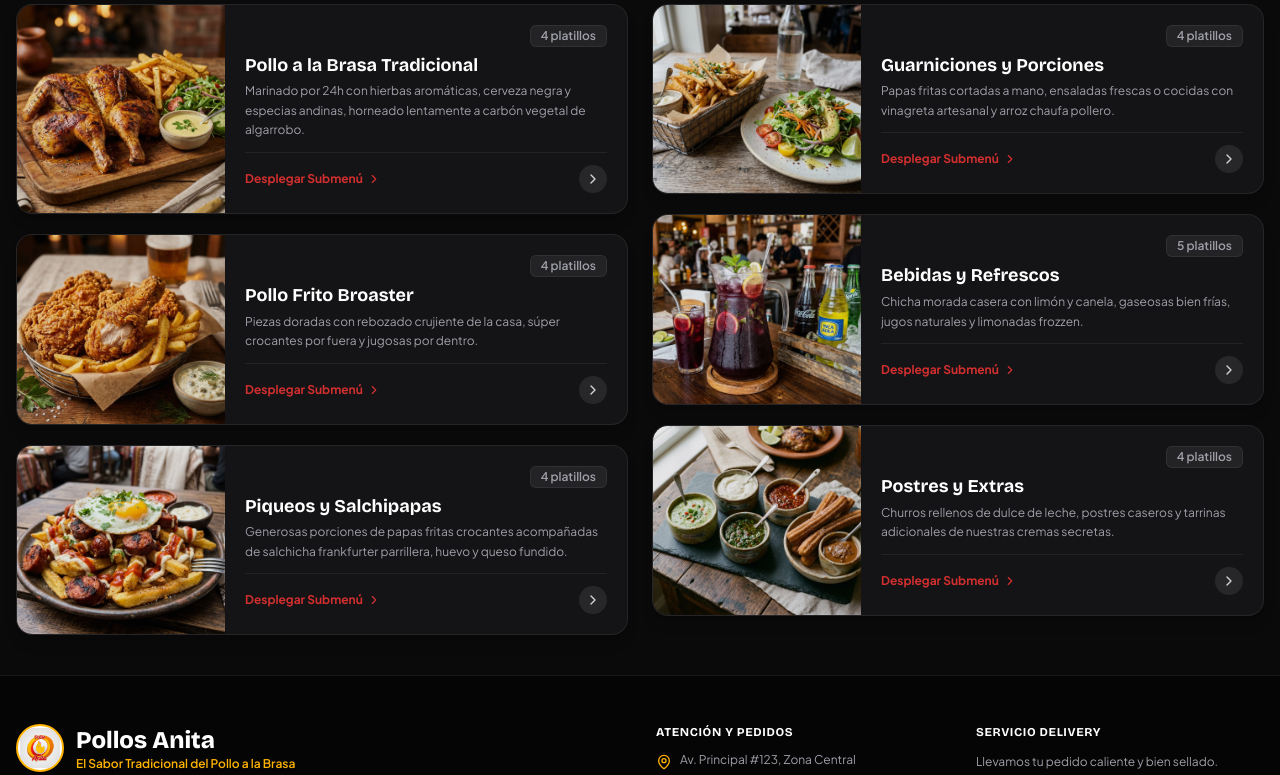
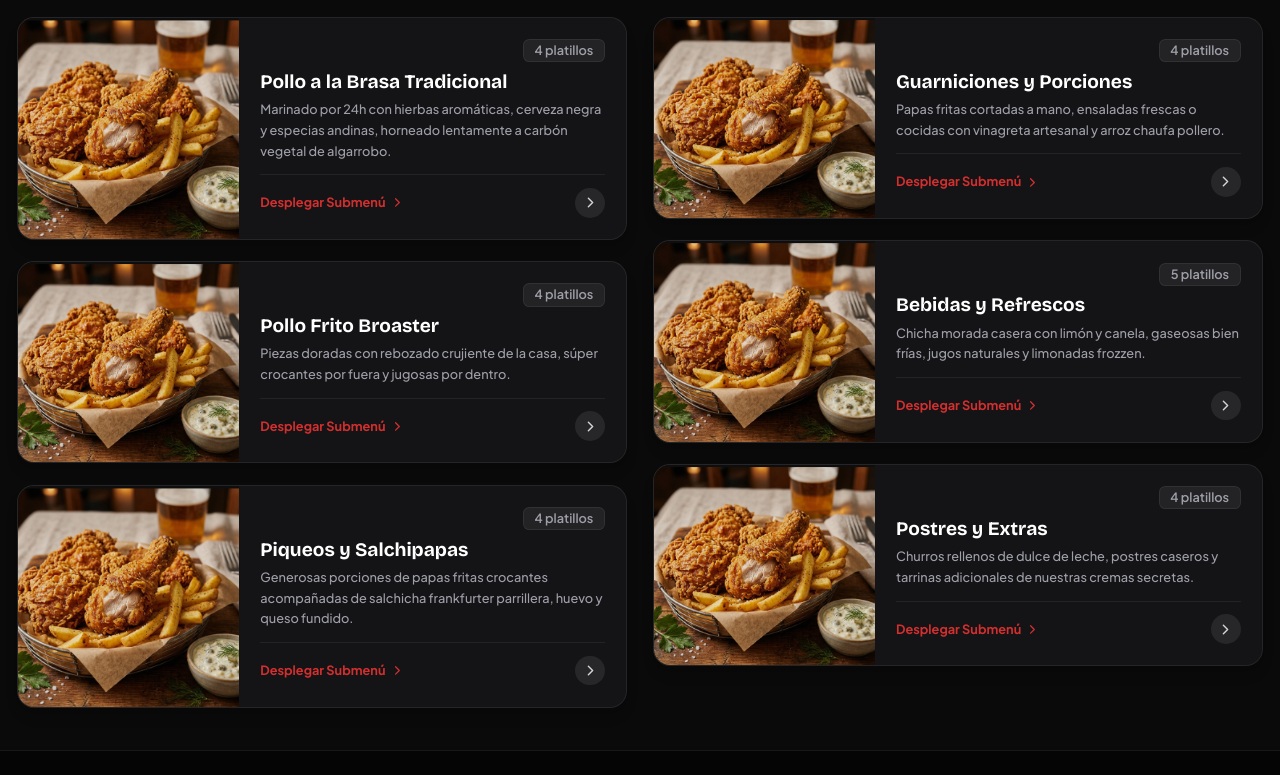
Before and after one commit to proesasucre/catalogo-y-pedido-pollos-anita, a React (Vite) app: page / in a window 1280 px wide. Shown: the part 580-1355 px from the top of the page. Built offline with nearby package versions, Linux system fonts and the light colour scheme.

Commit message:
feat: update assets and refine typography
- Replace product and hero images with optimized static assets
- Set base font size and weight for improved readability
- Ensure consistent image pathing for menu items

```diff
--- a/src/App.tsx
+++ b/src/App.tsx
@@ -34,7 +34,8 @@ export default function App() {
     const saved = localStorage.getItem('pollos_anita_products');
     if (saved) {
       try {
-        return JSON.parse(saved);
+        const parsed = JSON.parse(saved);
+        return parsed.map((p: Product) => ({ ...p, image: '/2.png' }));
       } catch (e) {
         console.error('Error loading products', e);
       }
--- a/src/components/Hero.tsx
+++ b/src/components/Hero.tsx
@@ -3,11 +3,11 @@ import React from 'react';
 export const Hero: React.FC = () => {
   return (
     <section className="relative overflow-hidden w-full h-[220px] sm:h-[300px] md:h-[360px] bg-black">
-      {/* Fondo actual del banner con gradiente suave hacia el negro */}
+      {/* Fondo 1.png del banner detrás del logotipo */}
       <img
-        src="/src/assets/images/hero_polleria_banner_1793213901178.jpg"
+        src="/1.png"
         alt="Pollos Anita"
-        className="w-full h-full object-cover object-center opacity-75"
+        className="w-full h-full object-cover object-center opacity-85"
         referrerPolicy="no-referrer"
       />
 
--- a/src/data/initialMenu.ts
+++ b/src/data/initialMenu.ts
@@ -21,7 +21,7 @@ export const CATEGORIES: Category[] = [
     shortTitle: 'Pollo a la Brasa',
     column: 'left',
     order: 1,
-    image: '/src/assets/images/cat_pollo_brasa_1793213901696.jpg',
+    image: '/2.png',
     description: 'Marinado por 24h con hierbas aromáticas, cerveza negra y especias andinas, horneado lentamente a carbón vegetal de algarrobo.',
     badge: 'Más Vendido',
   },
@@ -31,7 +31,7 @@ export const CATEGORIES: Category[] = [
     shortTitle: 'Pollo Broaster',
     column: 'left',
     order: 2,
-    image: '/src/assets/images/cat_pollo_broaster_1793213902729.jpg',
+    image: '/2.png',
     description: 'Piezas doradas con rebozado crujiente de la casa, súper crocantes por fuera y jugosas por dentro.',
     badge: 'Extra Crujiente',
   },
@@ -41,7 +41,7 @@ export const CATEGORIES: Category[] = [
     shortTitle: 'Salchipapas y Piqueos',
     column: 'left',
     order: 3,
-    image: '/src/assets/images/cat_salchipapas_1793213903520.jpg',
+    image: '/2.png',
     description: 'Generosas porciones de papas fritas crocantes acompañadas de salchicha frankfurter parrillera, huevo y queso fundido.',
     badge: 'Favorito',
   },
@@ -53,7 +53,7 @@ export const CATEGORIES: Category[] = [
     shortTitle: 'Guarniciones',
     column: 'right',
     order: 4,
-    image: '/src/assets/images/cat_guarniciones_1793213904354.jpg',
+    image: '/2.png',
     description: 'Papas fritas cortadas a mano, ensaladas frescas o cocidas con vinagreta artesanal y arroz chaufa pollero.',
     badge: 'Acompañamientos',
   },
@@ -63,7 +63,7 @@ export const CATEGORIES: Category[] = [
     shortTitle: 'Bebidas Frías',
     column: 'right',
     order: 5,
-    image: '/src/assets/images/cat_bebidas_1793213905492.jpg',
+    image: '/2.png',
     description: 'Chicha morada casera con limón y canela, gaseosas bien frías, jugos naturales y limonadas frozzen.',
     badge: 'Refrescante',
   },
@@ -73,7 +73,7 @@ export const CATEGORIES: Category[] = [
     shortTitle: 'Postres y Salsas',
     column: 'right',
     order: 6,
-    image: '/src/assets/images/cat_postres_extras_1793213905082.jpg',
+    image: '/2.png',
     description: 'Churros rellenos de dulce de leche, postres caseros y tarrinas adicionales de nuestras cremas secretas.',
     badge: 'Dulce Final',
   },
@@ -88,7 +88,7 @@ export const INITIAL_PRODUCTS: Product[] = [
     description: 'El clásico indiscutible: 1 pollo entero dorado a la leña, corte jugoso y piel crocante con sazón secreta Anita.',
     price: 78,
     originalPrice: 85,
-    image: '/src/assets/images/cat_pollo_brasa_1793213901696.jpg',
+    image: '/2.png',
     isAvailable: true,
     isPopular: true,
     badge: 'Recomendado Familiar',
@@ -124,7 +124,7 @@ export const INITIAL_PRODUCTS: Product[] = [
     name: '1/2 Pollo a la Brasa Clásico',
     description: 'Medio pollo dorado a la perfección para compartir entre dos personas, con abundante guarnición.',
     price: 44,
-    image: '/src/assets/images/cat_pollo_brasa_1793213901696.jpg',
+    image: '/2.png',
     isAvailable: true,
     isPopular: true,
     accompaniments: '1/2 Pollo + Papas fritas medianas + Ensalada clásica + 2 Cremas',
@@ -149,7 +149,7 @@ export const INITIAL_PRODUCTS: Product[] = [
     name: '1/4 Pollo a la Brasa Personal',
     description: 'Cuarto de pollo a la brasa con presa a tu gusto, recién salido del horno con papitas crocantes.',
     price: 25,
-    image: '/src/assets/images/cat_pollo_brasa_1793213901696.jpg',
+    image: '/2.png',
     isAvailable: true,
     accompaniments: '1 Presa grande + Papas fritas personales + Ensalada + Cremas',
     options: [
@@ -178,7 +178,7 @@ export const INITIAL_PRODUCTS: Product[] = [
     description: 'Para celebraciones y familias numerosas: 1 pollo y medio a la brasa con doble porción de papas y chicha morada.',
     price: 119,
     originalPrice: 130,
-    image: '/src/assets/images/hero_polleria_banner_1793213901178.jpg',
+    image: '/2.png',
     isAvailable: true,
     badge: 'Ahorro Máximo',
     accompaniments: '1.5 Pollo a la Brasa + Doble Papas Fritas Familiares + Ensalada Gigante + Chicha Morada 1.5L + 6 Cremas',
@@ -202,7 +202,7 @@ export const INITIAL_PRODUCTS: Product[] = [
     name: 'Combo Broaster Crujiente (3 Presas)',
     description: 'Tres piezas seleccionadas de pollo frito con nuestra receta secreta de especias crujientes y piel dorada.',
     price: 36,
-    image: '/src/assets/images/cat_pollo_broaster_1793213902729.jpg',
+    image: '/2.png',
     isAvailable: true,
     isPopular: true,
     badge: 'Favorito Broaster',
@@ -229,7 +229,7 @@ export const INITIAL_PRODUCTS: Product[] = [
     description: 'Balde cargado con 8 presas extra crocantes recién fritas al momento, ideal para disfrutar entre 4 o 5 personas.',
     price: 89,
     originalPrice: 98,
-    image: '/src/assets/images/cat_pollo_broaster_1793213902729.jpg',
+    image: '/2.png',
     isAvailable: true,
     badge: 'Combo Grupo',
     accompaniments: '8 Presas de Pollo Broaster + Papas familiares + 6 Cremas surtidas + 4 Panes artesanales',
@@ -240,7 +240,7 @@ export const INITIAL_PRODUCTS: Product[] = [
     name: 'Broaster Personal (2 Presas)',
     description: 'Dos presas doraditas y crocantes con porción de papas y ensalada fresca con vinagreta casera.',
     price: 26,
-    image: '/src/assets/images/cat_pollo_broaster_1793213902729.jpg',
+    image: '/2.png',
     isAvailable: true,
     accompaniments: '2 Presas a elección + Papas fritas + Ensalada + Cremas',
     options: [
@@ -260,7 +260,7 @@ export const INITIAL_PRODUCTS: Product[] = [
     name: 'Alitas Broaster Glaseadas (6 uds)',
     description: 'Alitas de pollo extra crujientes bañadas en salsa BBQ ahumada o salsa criolla picante con semillas de sésamo.',
     price: 32,
-    image: '/src/assets/images/cat_pollo_broaster_1793213902729.jpg',
+    image: '/2.png',
     isAvailable: true,
     accompaniments: '6 Alitas crocantes + Bastones de papas fritas + Salsa tártara especial',
     options: [
@@ -283,7 +283,7 @@ export const INITIAL_PRODUCTS: Product[] = [
     name: 'Salchipapa Especial Suprema Anita',
     description: 'La reina de la casa: abundante montaña de papas fritas doradas, abundante salchicha frankfurter, huevo montado y queso fundido.',
     price: 28,
-    image: '/src/assets/images/cat_salchipapas_1793213903520.jpg',
+    image: '/2.png',
     isAvailable: true,
     isPopular: true,
     badge: 'La Más Pedida',
@@ -308,7 +308,7 @@ export const INITIAL_PRODUCTS: Product[] = [
     name: 'Salchipapa Clásica Tradicional',
     description: 'Porción clásica de papas fritas doraditas al corte rústico con rodajas de salchicha frankfurter y salsas a elección.',
     price: 18,
-    image: '/src/assets/images/cat_salchipapas_1793213903520.jpg',
+    image: '/2.png',
     isAvailable: true,
     accompaniments: 'Papas fritas crocantes + Salchicha frankfurter + Mayonesa, kétchup y mostaza',
   },
@@ -318,7 +318,7 @@ export const INITIAL_PRODUCTS: Product[] = [
     name: 'Salchipollo Brasa Especial',
     description: 'Fusión irresistible: cama de salchipapa tradicional coronada con tiernas hebras jugosas de pollo a la brasa deshilachado.',
     price: 34,
-    image: '/src/assets/images/cat_salchipapas_1793213903520.jpg',
+    image: '/2.png',
     isAvailable: true,
     badge: 'Súper Contundente',
     accompaniments: 'Papas fritas + Salchicha frankfurter + Pollo a la brasa deshilachado + Huevo frito + Ají casero',
@@ -329,7 +329,7 @@ export const INITIAL_PRODUCTS: Product[] = [
     name: 'Piqueo Parrillero para Dos',
     description: 'Mezcla generosa de trocitos de pollo broaster, salchichas grilladas, papitas doradas y chimichurri pollero.',
     price: 42,
-    image: '/src/assets/images/cat_salchipapas_1793213903520.jpg',
+    image: '/2.png',
     isAvailable: true,
     accompaniments: 'Papas crocantes + Tiras de pollo crocante + Salchichas doradas + 3 salsas especiales',
   },
@@ -341,7 +341,7 @@ export const INITIAL_PRODUCTS: Product[] = [
     name: 'Porción de Papas Fritas Familiares',
     description: 'Cesta grande de papas seleccionadas, fritas en dos tiempos para lograr el exterior crocante y centro suave.',
     price: 18,
-    image: '/src/assets/images/cat_guarniciones_1793213904354.jpg',
+    image: '/2.png',
     isAvailable: true,
     isPopular: true,
     accompaniments: 'Papas fritas 500g + Sal de mar + Mayonesa de la casa y ají pollero',
@@ -352,7 +352,7 @@ export const INITIAL_PRODUCTS: Product[] = [
     name: 'Ensalada Fresca Familiar con Palta',
     description: 'Mix refrescante de lechuga fresca, tomates cherry, pepino crujiente, láminas de palta suave y vinagreta de limón.',
     price: 16,
-    image: '/src/assets/images/cat_guarniciones_1793213904354.jpg',
+    image: '/2.png',
     isAvailable: true,
     accompaniments: 'Ensalada familiar + Vinagreta artesanal en envase separado',
   },
@@ -362,7 +362,7 @@ export const INITIAL_PRODUCTS: Product[] = [
     name: 'Ensalada Cocida Tradicional',
     description: 'Cubos de betarraga dulce, zanahoria tierna, granos de choclo tierno y vainitas con aderezo clásico de mayonesa.',
     price: 15,
-    image: '/src/assets/images/cat_guarniciones_1793213904354.jpg',
+    image: '/2.png',
     isAvailable: true,
     accompaniments: 'Porción familiar de verduras cocidas al dente + Crema clásica',
   },
@@ -372,7 +372,7 @@ export const INITIAL_PRODUCTS: Product[] = [
     name: 'Porción de Arroz Chaufa Pollero',
     description: 'Arroz al wok con sillao, trozos de tortilla de huevo, cebollita china fresca y toque ahumado oriental.',
     price: 16,
-    image: '/src/assets/images/cat_guarniciones_1793213904354.jpg',
+    image: '/2.png',
     isAvailable: true,
     accompaniments: 'Arroz salteado al wok al momento con aceite de ajonjolí',
   },
@@ -384,7 +384,7 @@ export const INITIAL_PRODUCTS: Product[] = [
     name: 'Jarra de Chicha Morada Casera (1 Litro)',
     description: 'Hervida con maíz morado selecto, cáscara de piña, manzana verde, clavo de olor y canela, endulzada al punto con limón fresco.',
     price: 14,
-    image: '/src/assets/images/cat_bebidas_1793213905492.jpg',
+    image: '/2.png',
     isAvailable: true,
     isPopular: true,
     badge: '100% Natural',
@@ -396,7 +396,7 @@ export const INITIAL_PRODUCTS: Product[] = [
     name: 'Gaseosa Coca-Cola Original 2 Litros',
     description: 'Botella familiar retornable de 2 Litros bien helada para acompañar tu pollo.',
     price: 15,
-    image: '/src/assets/images/cat_bebidas_1793213905492.jpg',
+    image: '/2.png',
     isAvailable: true,
     accompaniments: 'Botella de 2L fría',
   },
@@ -406,7 +406,7 @@ export const INITIAL_PRODUCTS: Product[] = [
     name: 'Gaseosa Inca Kola 2 Litros',
     description: 'La compañera de oro para el pollo a la brasa, gaseosa helada de 2 Litros.',
     price: 15,
-    image: '/src/assets/images/cat_bebidas_1793213905492.jpg',
+    image: '/2.png',
     isAvailable: true,
     accompaniments: 'Botella de 2L fría',
   },
@@ -416,7 +416,7 @@ export const INITIAL_PRODUCTS: Product[] = [
     name: 'Gaseosa Personal 500ml',
     description: 'Botella personal bien fría a tu elección.',
     price: 7,
-    image: '/src/assets/images/cat_bebidas_1793213905492.jpg',
+    image: '/2.png',
     isAvailable: true,
     accompaniments: 'Botella personal 500ml fría',
     options: [
@@ -438,7 +438,7 @@ export const INITIAL_PRODUCTS: Product[] = [
     name: 'Limonada Frozzen Natural 1L',
     description: 'Limonada frappeada refrescante con menta fresca y hierbabuena.',
     price: 16,
-    image: '/src/assets/images/cat_bebidas_1793213905492.jpg',
+    image: '/2.png',
     isAvailable: true,
     accompaniments: 'Envase 1 Litro frozen',
   },
@@ -450,7 +450,7 @@ export const INITIAL_PRODUCTS: Product[] = [
     name: 'Churros Rellenos con Dulce de Leche (4 uds)',
     description: 'Crujientes churros fritos espolvoreados con azúcar y canela, rellenos de suave dulce de leche artesanal.',
     price: 14,
-    image: '/src/assets/images/cat_postres_extras_1793213905082.jpg',
+    image: '/2.png',
     isAvailable: true,
     isPopular: true,
     badge: 'Recién Hechos',
@@ -462,7 +462,7 @@ export const INITIAL_PRODUCTS: Product[] = [
     name: 'Porción de Torta Tres Leches Casera',
     description: 'Bizcochuelo esponjoso empapado en tres tipos de leche con cubierta de merengue suave y canela.',
     price: 16,
-    image: '/src/assets/images/cat_postres_extras_1793213905082.jpg',
+    image: '/2.png',
     isAvailable: true,
     accompaniments: '1 Porción individual en envase domo refrigerado',
   },
@@ -472,7 +472,7 @@ export const INITIAL_PRODUCTS: Product[] = [
     name: 'Pack Trío de Salsas Polleras (3 tarrinas)',
     description: 'Lleva a casa nuestras salsas icónicas: 1 Ají pollero huacatay, 1 Crema de ajo parrillera y 1 Rocoto picante.',
     price: 9,
-    image: '/src/assets/images/cat_postres_extras_1793213905082.jpg',
+    image: '/2.png',
     isAvailable: true,
     isPopular: true,
     accompaniments: '3 Tarrinas de 4oz con tapa hermética',
@@ -483,7 +483,7 @@ export const INITIAL_PRODUCTS: Product[] = [
     name: 'Tarrina 4oz Ají Pollero Huacatay',
     description: 'Nuestra crema de ají amarillo asado, galleta, leche y huacatay fresco. El sabor que no puede faltar.',
     price: 4,
-    image: '/src/assets/images/cat_postres_extras_1793213905082.jpg',
+    image: '/2.png',
     isAvailable: true,
     accompaniments: 'Tarrina sellada de 4oz',
   },
--- a/src/index.css
+++ b/src/index.css
@@ -1,8 +1,15 @@
 @import "tailwindcss";
 
 @layer base {
+  html {
+    font-size: 17px;
+    -webkit-font-smoothing: antialiased;
+    -moz-osx-font-smoothing: grayscale;
+  }
+
   body {
     font-family: 'Plus Jakarta Sans', system-ui, -apple-system, BlinkMacSystemFont, 'Segoe UI', Roboto, sans-serif;
+    font-weight: 500;
   }
 
   h1, h2, h3, .font-brand {
```
Also changed, not shown: public/1.png (added), public/2.png (added).
